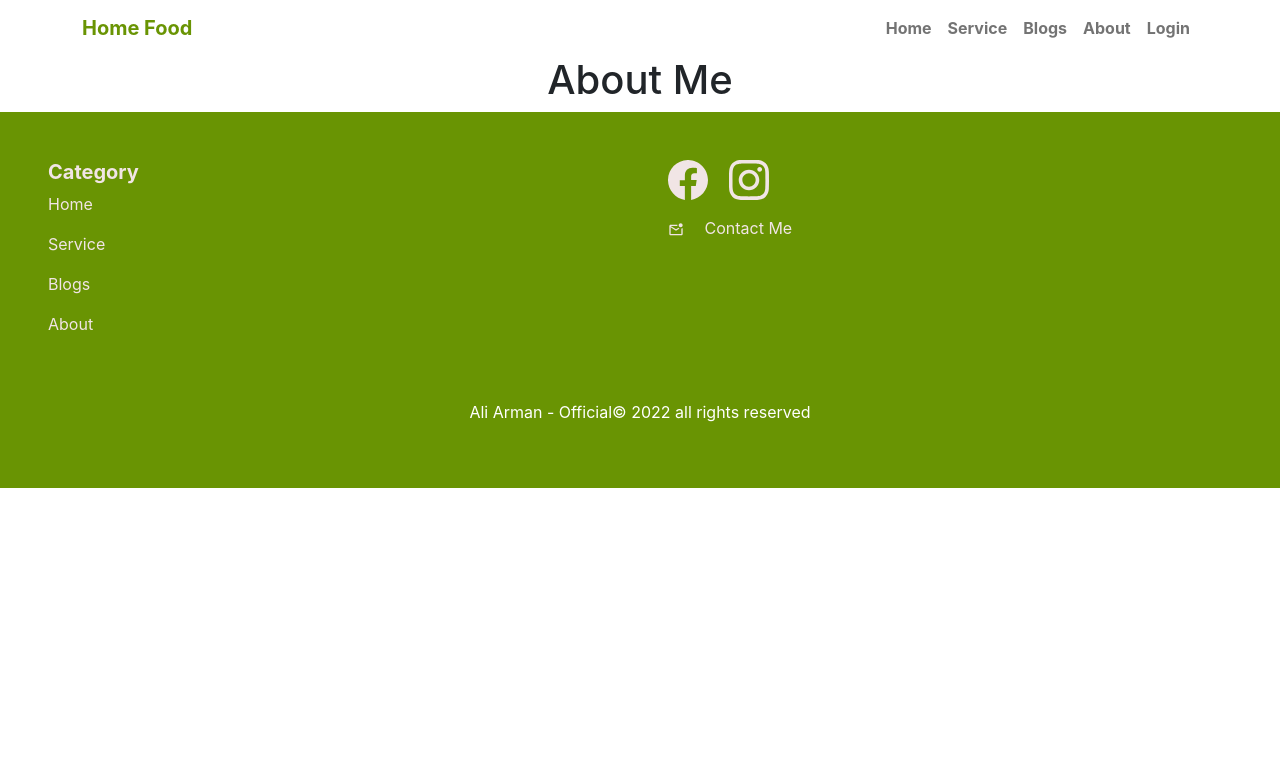
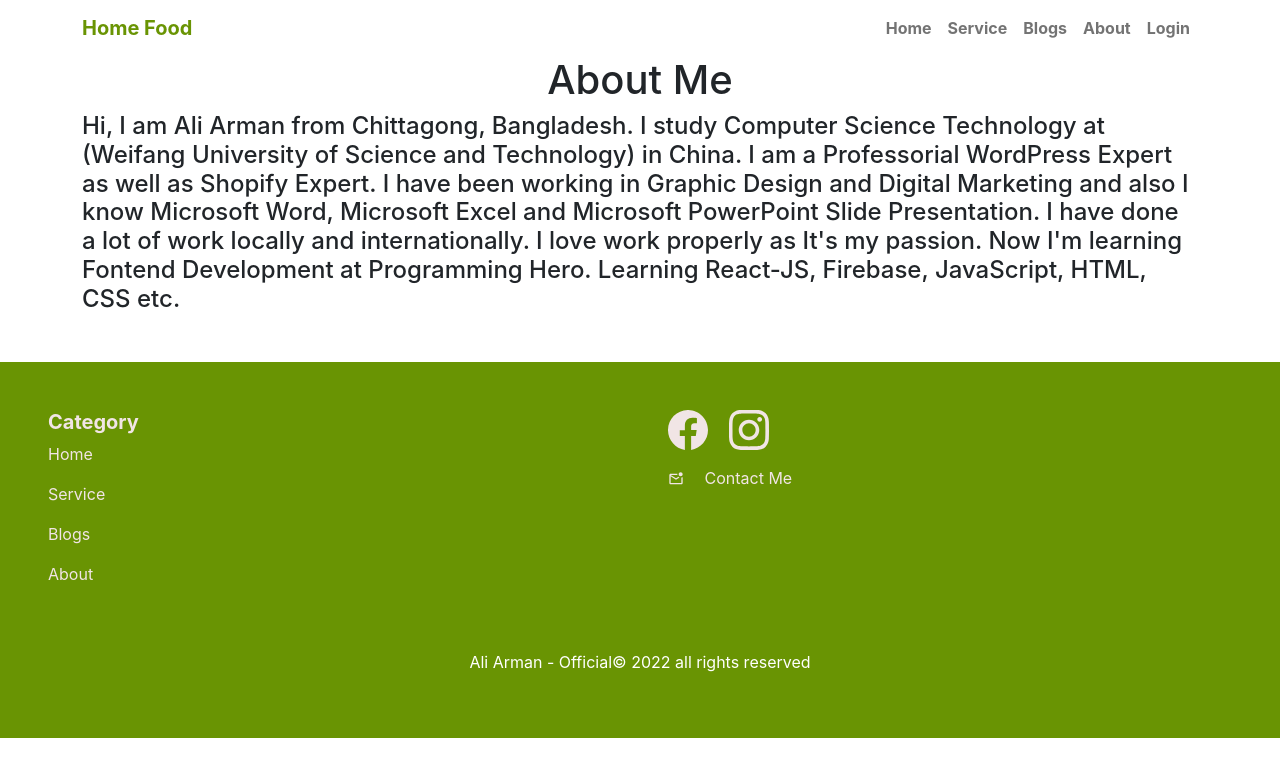
Before and after one commit to aliarman78/assignments-10, a React (Create React App) app: page /about in a window 1280 px wide. Shown: the top 776 px of the page. Built offline with nearby package versions, Linux system fonts and the light colour scheme; no server answers.

Commit message:
About page text

```diff
--- a/src/Components/Pages/About/About.js
+++ b/src/Components/Pages/About/About.js
@@ -3,7 +3,7 @@ import React from 'react';
 const About = () => {
     return (< div >
         <h1 className='text-center'> About Me </h1>
-
+        <h4 className='container mb-5'>Hi, I am Ali Arman from Chittagong, Bangladesh. I study Computer Science Technology at (Weifang University of Science and Technology) in China. I am a Professorial WordPress Expert as well as Shopify Expert. I have been working in Graphic Design and Digital Marketing and also I know Microsoft Word, Microsoft Excel and Microsoft PowerPoint Slide Presentation. I have done a lot of work locally and internationally. I love work properly as It's my passion. Now I'm learning Fontend Development at Programming Hero. Learning React-JS, Firebase, JavaScript, HTML, CSS etc.</h4>
     </div>
 
     );
```
